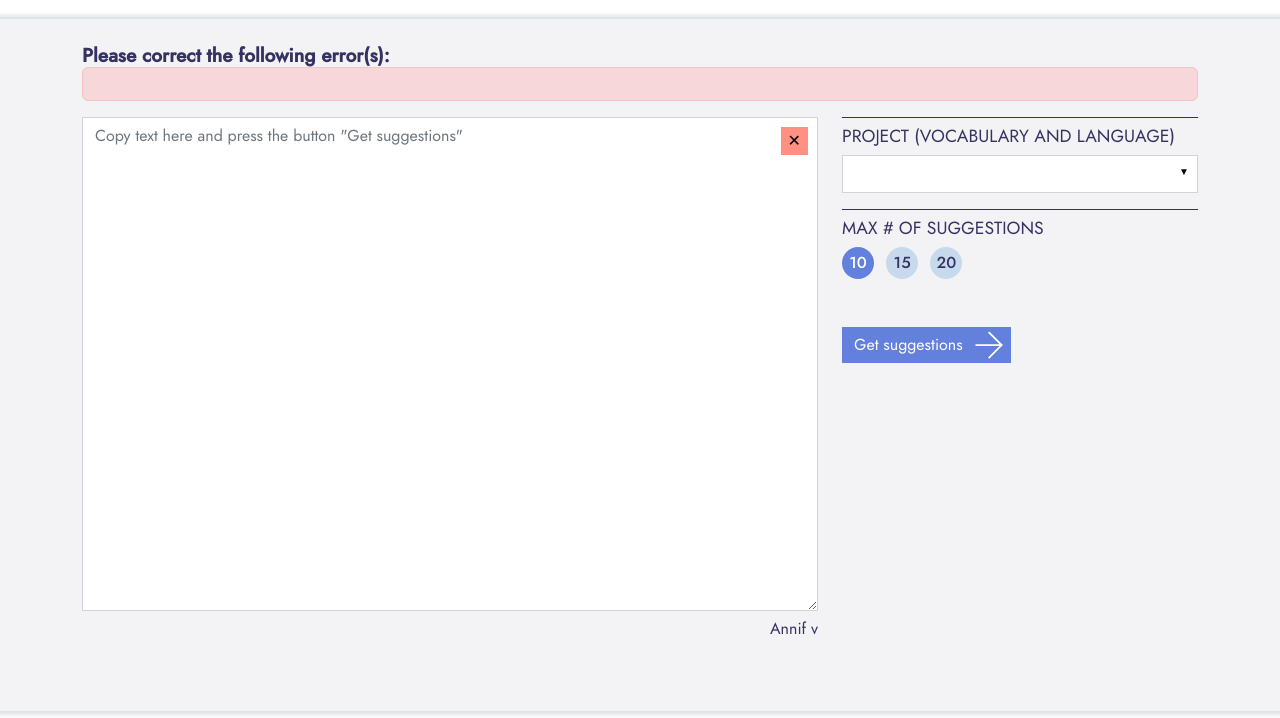
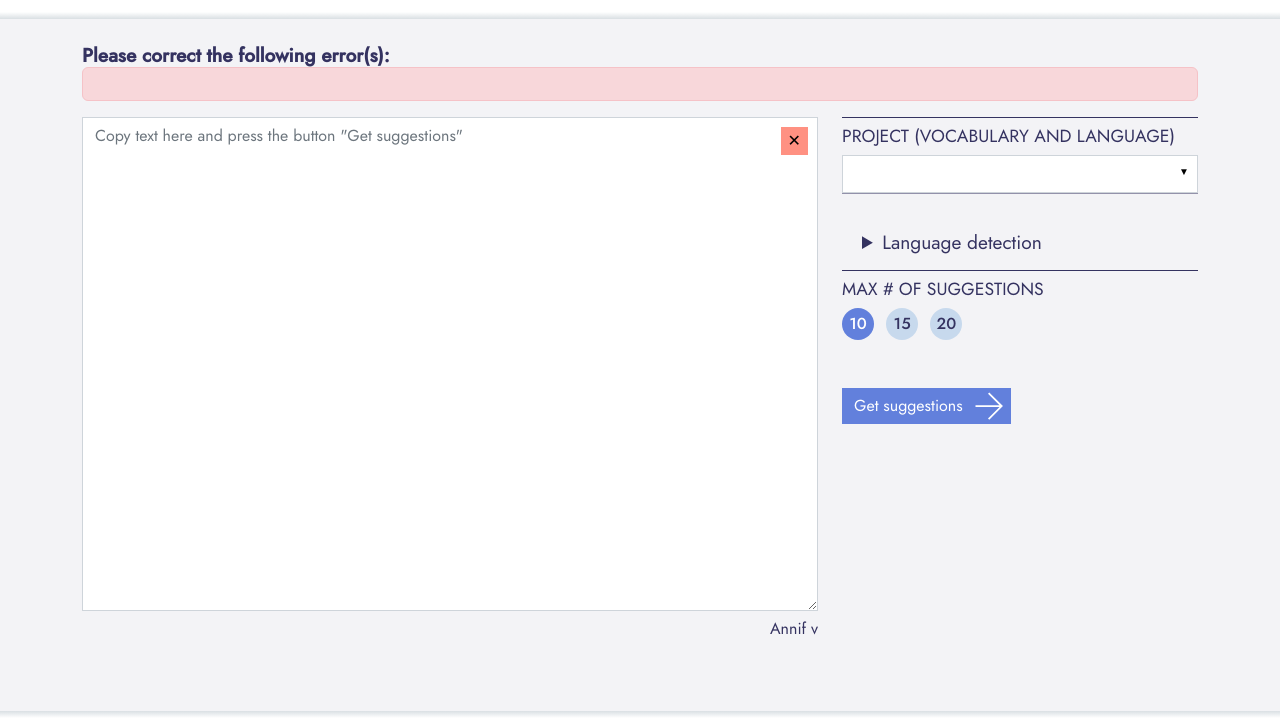
Before and after one commit to NatLibFi/Annif, a Python web app: template annif/templates/home.html in a window 1280 px wide. Shown: the part 163-881 px from the top of the page. Run offline with Jinja, Linux system fonts and the light colour scheme; the template is opened without the code that fills it, so the values that code supplies are empty.

Commit message:
Add section for language detection

```diff
--- a/annif/static/css/style.css
+++ b/annif/static/css/style.css
@@ -1,3 +1,6 @@
+#language-selection-details {
+  margin-left: 1.25rem;
+}
 body {
   background-color: white;
   color: #343260;
--- a/annif/templates/home.html
+++ b/annif/templates/home.html
@@ -57,6 +57,14 @@
           <div id="project-selection-wrapper">
             <annif-projects :projects="projects" @project-selected="onProjectSelected"></annif-projects>
             <annif-project-info :projects="projects" :project="project"></annif-project-info>
+              <!-- Collapsible section for candidate language selection, styled like Project information -->
+              <label style="border-top: 1px solid #343260; margin-bottom: 0.5rem; padding-top: 0.5rem; text-transform: uppercase; font-size: 1.1rem; display: block; opacity: 0.5; cursor: default;">&nbsp;</label>
+              <details id="language-selection-details" class="mt-2">
+                <summary>Language detection</summary>
+                <div id="language-selection" class="mt-2">
+                  <annif-language-select :languages="candidateLanguages" :selected="selectedLanguages" @languages-changed="onLanguagesChanged"></annif-language-select>
+                </div>
+              </details>
           </div>
           <annif-limit :limit="limit" @limit-selected="onLimitSelected"></annif-limit>
           <button id="get-suggestions" type="button" class="btn btn-primary" @click="suggest" :disabled="loading">
@@ -213,6 +221,29 @@ Vue.component('annif-limit', {
 </div>'
 });
 
+// Component for selecting candidate languages
+Vue.component('annif-language-select', {
+  delimiters: ["<%","%>"],
+  props: ['languages', 'selected'],
+  methods: {
+    handleLanguageChange: function(event) {
+      // Collect all checked languages
+      const checkboxes = event.target.closest('#language-checkboxes').querySelectorAll('input[type=checkbox]:checked');
+      const selected = Array.from(checkboxes).map(cb => cb.value);
+      this.$emit('languages-changed', selected);
+    }
+  },
+  template: '<div class="form-group">\
+      <label>Candidate language(s)</label>\
+      <div id="language-checkboxes">\
+        <div v-for="lang in languages" :key="lang.code" class="form-check">\
+          <input class="form-check-input" type="checkbox" :id="\'lang-\' + lang.code" :value="lang.code" :checked="selected.includes(lang.code)" @change="handleLanguageChange">\
+          <label class="form-check-label" :for="\'lang-\' + lang.code"><% lang.label %></label>\
+        </div>\
+      </div>\
+    </div>'
+});
+
 // Component with the list of results
 Vue.component('annif-results', {
   delimiters: ["<%","%>"],
@@ -240,7 +271,15 @@ new Vue({
     projects: [],
     results: [],
     problems: [],
-    loading: false
+    loading: false,
+    candidateLanguages: [
+      { code: 'en', label: 'English' },
+      { code: 'fi', label: 'Finnish' },
+      { code: 'sv', label: 'Swedish' },
+      { code: 'de', label: 'German' },
+      { code: 'fr', label: 'French' }
+    ],
+  selectedLanguages: []
   },
   mounted: function() {
     // TBD: we can add a button to reload the list of projects later
@@ -265,6 +304,9 @@ new Vue({
     },
     onLimitSelected(limit) {
       this.limit = limit;
+      },
+      onLanguagesChanged(langs) {
+        this.selectedLanguages = langs;
     },
     loadProjects: function() {
       var this_ = this;
```
